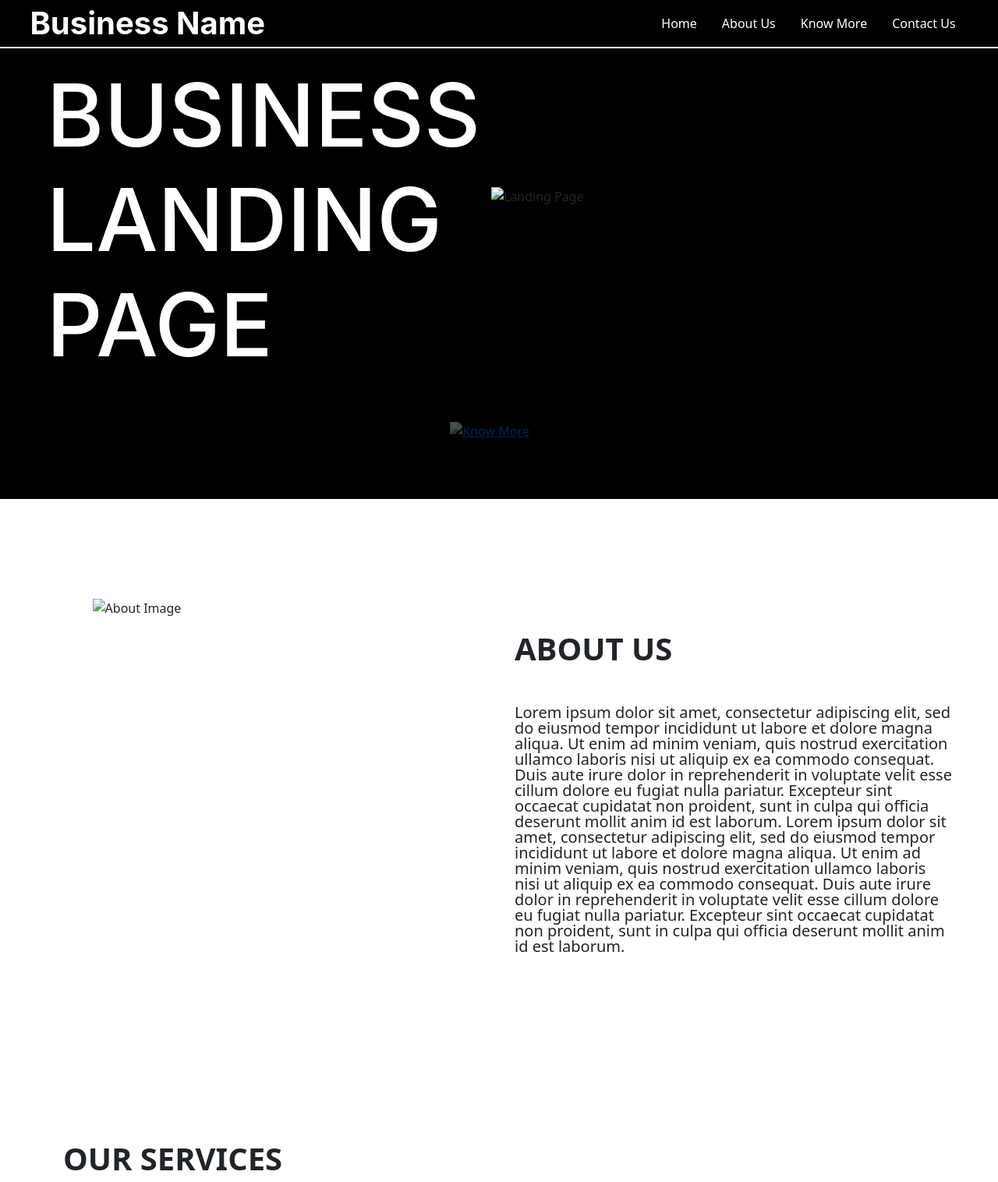
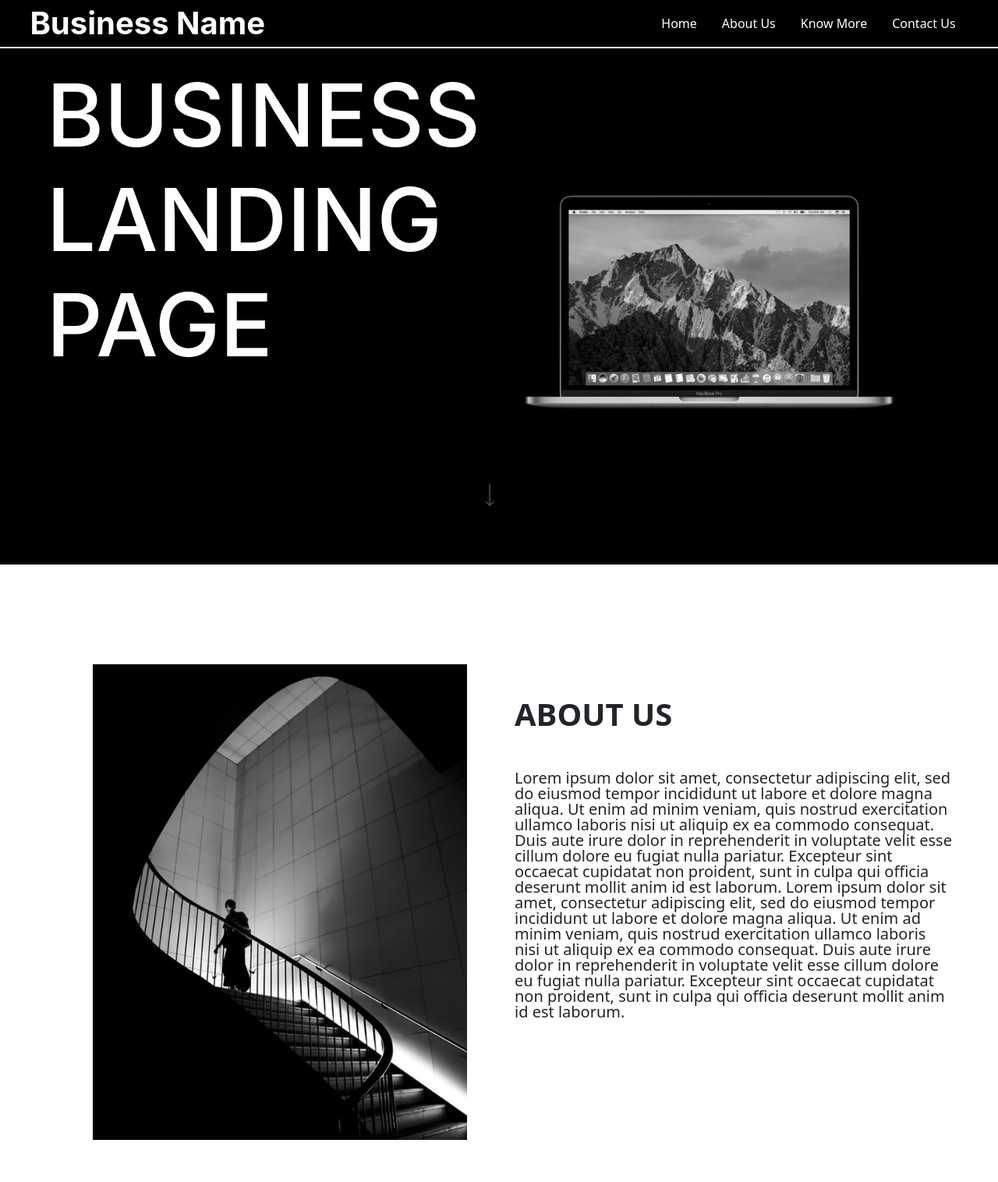
Before and after one commit to Shubhamkshirsagar1/Business-Landing-Page, a plain HTML site: page index.html in a window 1280 px wide. Shown: the top 1516 px of the page at 78% size. Drawn offline with nearby package versions, Linux system fonts and the light colour scheme.

Commit message:
Update index.html

```diff
--- a/index.html
+++ b/index.html
@@ -73,13 +73,13 @@
                 </div>
                 <!-- Laptop Image -->
                 <div class="col-sm-12 col-md-6 col-lg-6">
-                    <img id="laptop-img" class="col-sm-12 col-md-6 col-lg-6" src="pngegg 1.png"
+                    <img id="laptop-img" class="col-sm-12 col-md-6 col-lg-6" src="./images/pngegg 1.png"
                         alt="Landing Page" />
                 </div>
                 <!-- Down Arrow -->
                 <div class="col-lg-12">
                     <div id="downarrow">
-                        <a href="#knowmore"><img id="downarrow-logo" src="Arrow 1.png" alt="Know More" /></a>
+                        <a href="#knowmore"><img id="downarrow-logo" src="./images/Arrow 1.png" alt="Know More" /></a>
                     </div>
                 </div>
             </div>
@@ -91,7 +91,7 @@
             <div class="container-fluid row">
                 <!-- About Image -->
                 <div class="col-sm-12 col-mg-4 col-lg-6">
-                    <img id="aboutus-img" src="pexels-hidden-couple-3048527 1.png" alt="About Image" />
+                    <img id="aboutus-img" src="./images/pexels-hidden-couple-3048527 1.png" alt="About Image" />
                 </div>
                 <!-- About Text -->
                 <div class="col-sm-12 col-mg-4 col-lg-6" id="about-text">
```
